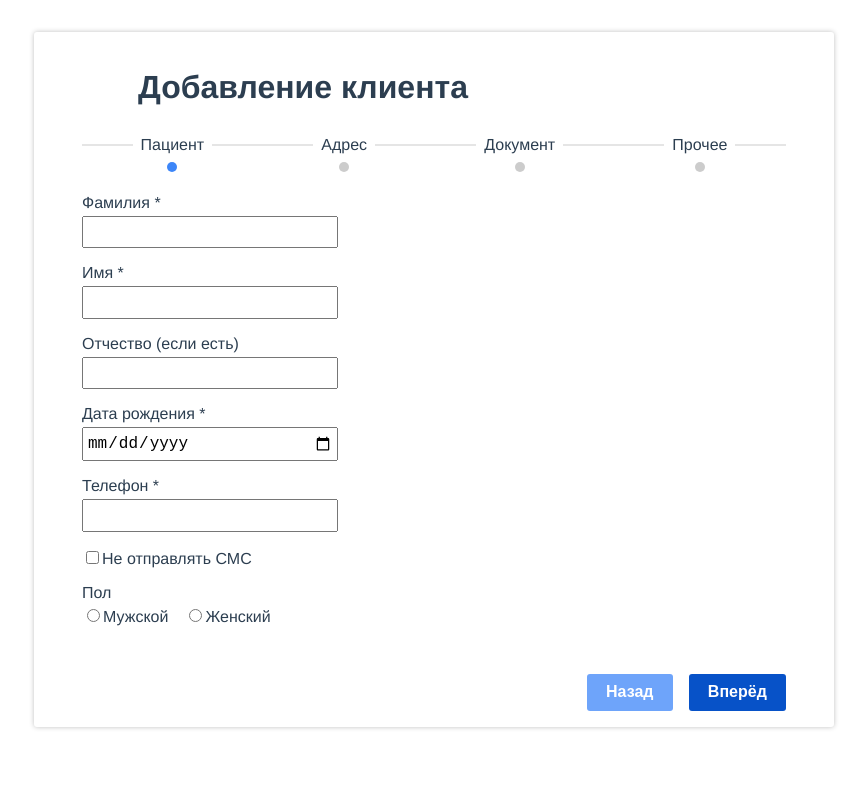
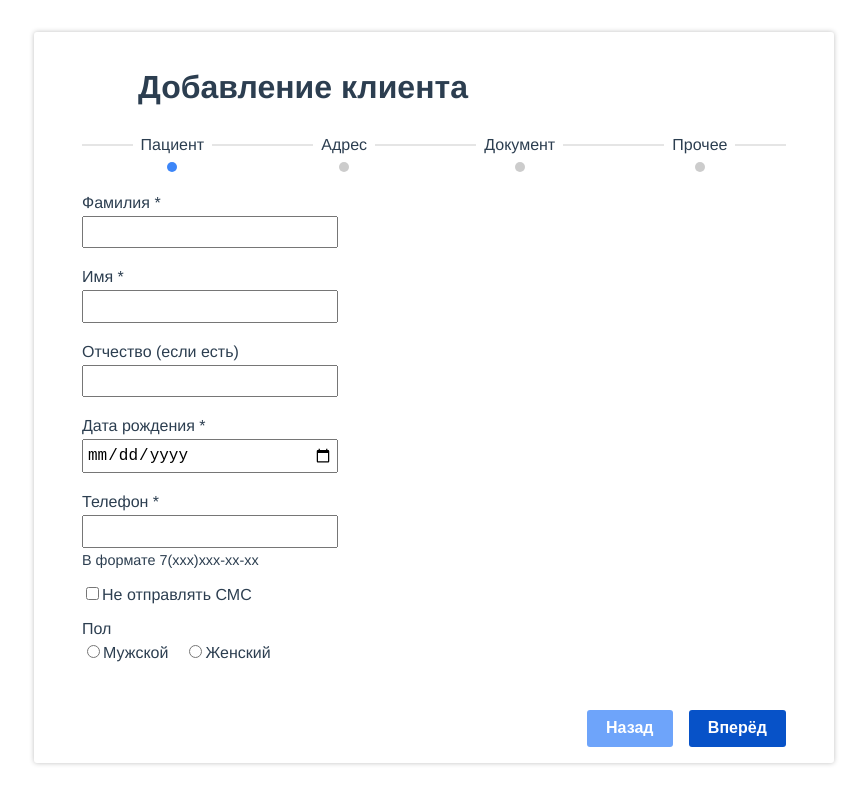
Before and after one commit to ksenkso/medods-client-form, a Vue app: page / in a window 1280 px wide. Shown: the whole page, without its empty margins (206-1073 px from the left). Built offline with nearby package versions, Linux system fonts and the light colour scheme.

Commit message:
feature: added hints for inputs

```diff
--- a/src/components/common/FormInput.vue
+++ b/src/components/common/FormInput.vue
@@ -13,6 +13,7 @@
         :required="required"
         :class="className"
     >
+    <div class="input__hint">{{hint}}</div>
     <ul class="input__errors">
       <slot name="errors"></slot>
     </ul>
@@ -43,8 +44,10 @@ export default {
     required: {
       type: Boolean,
     },
-
-    value: {}
+    value: {},
+    hint: {
+      type: String,
+    }
   },
   computed: {
     className() {
@@ -62,7 +65,7 @@ export default {
 
 <style scoped lang="scss">
 @import "../../styles/input";
-.input {
+/*.input {
   &_type {
     &-radio, &-checkbox {
       flex-direction: row-reverse;
@@ -74,5 +77,5 @@ export default {
       order: 1
     }
   }
-}
+}*/
 </style>
--- a/src/components/common/Select.vue
+++ b/src/components/common/Select.vue
@@ -6,6 +6,7 @@
     <select :value="value" :name="name" :id="id" @change="$emit('change', $event.target.value)" :class="className">
       <option v-for="(option, i) in options" :key="i" :value="option.value">{{ option.text }}</option>
     </select>
+    <div class="input__hint">{{hint}}</div>
     <ul class="input__errors">
       <slot name="errors"></slot>
     </ul>
@@ -39,6 +40,9 @@ export default {
     value: {},
     required: {
       type: Boolean,
+    },
+    hint: {
+      type: String,
     }
   },
   computed: {
--- a/src/components/form/PagePatient.vue
+++ b/src/components/form/PagePatient.vue
@@ -42,6 +42,7 @@
         </FormInput>
         <MaskedInput
             required
+            hint="В формате 7(xxx)xxx-xx-xx"
             mask="7(___)___-__-__"
             @change="$v.phone.$model = $event.trim()"
             @blur="$v.phone.$touch()"
@@ -55,7 +56,7 @@
           <template slot="errors">
             <li class="error" v-if="$v.phone.$dirty && !$v.phone.required">Это поле обязательно</li>
             <li class="error" v-if="$v.phone.$dirty && !$v.phone.startsWithSeven">Телефон должен быть в
-              формате 7XXXXXXXXXX
+              формате 7(xxx)xxx-xx-xx
             </li>
             <li class="error" v-if="$v.phone.$dirty && !$v.phone.length">Телефон должен содержать 11
               цифр
--- a/src/styles/_input.scss
+++ b/src/styles/_input.scss
@@ -5,6 +5,10 @@
   max-width: 256px;
   width: 100%;
   position: relative;
+  &__hint {
+    font-size: .9em;
+    margin-top: .25rem;
+  }
   &__control {
     line-height: 1.4;
     box-sizing: border-box;
@@ -32,11 +36,15 @@
       }
       .input__control {
         order: 1;
+        width: auto;
       }
     }
   }
   @media (max-width: 700px) {
     max-width: 100%;
+    &__control {
+      width: 100%;
+    }
   }
   &__errors {
     @media (min-width: 830px) {
```
